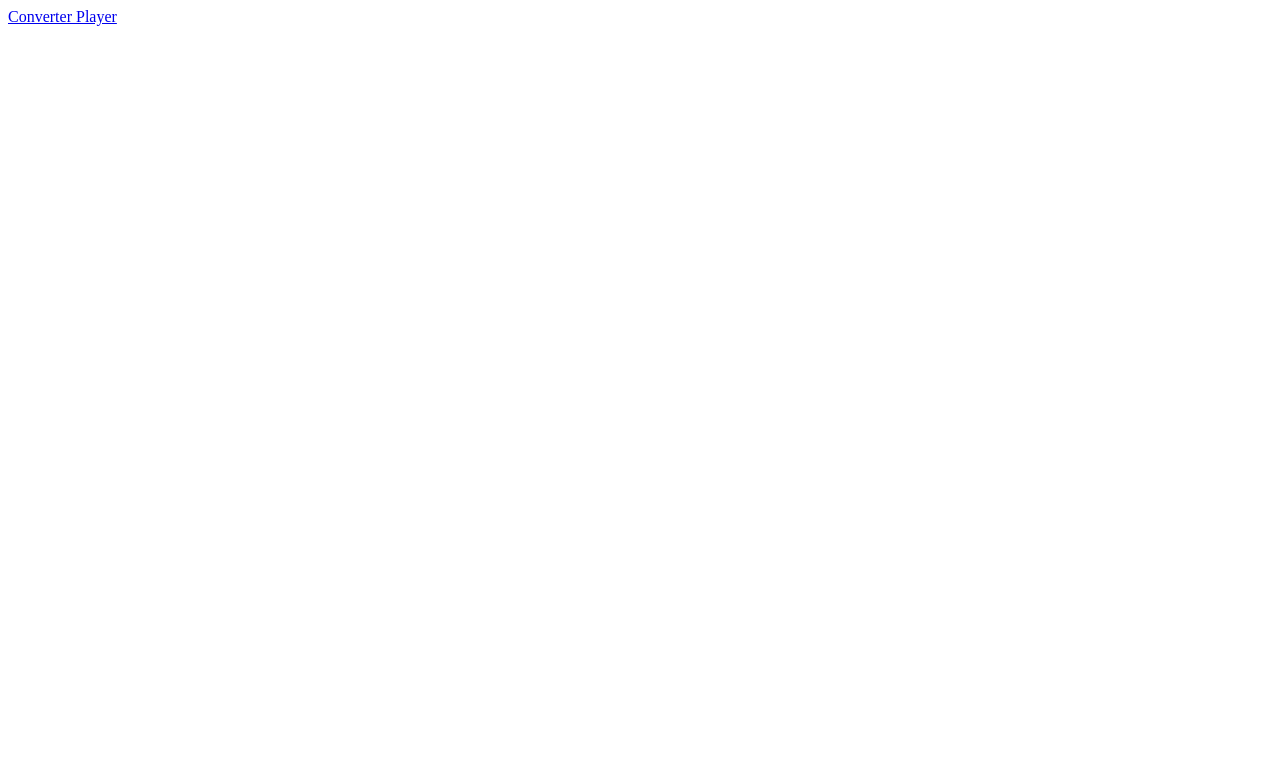
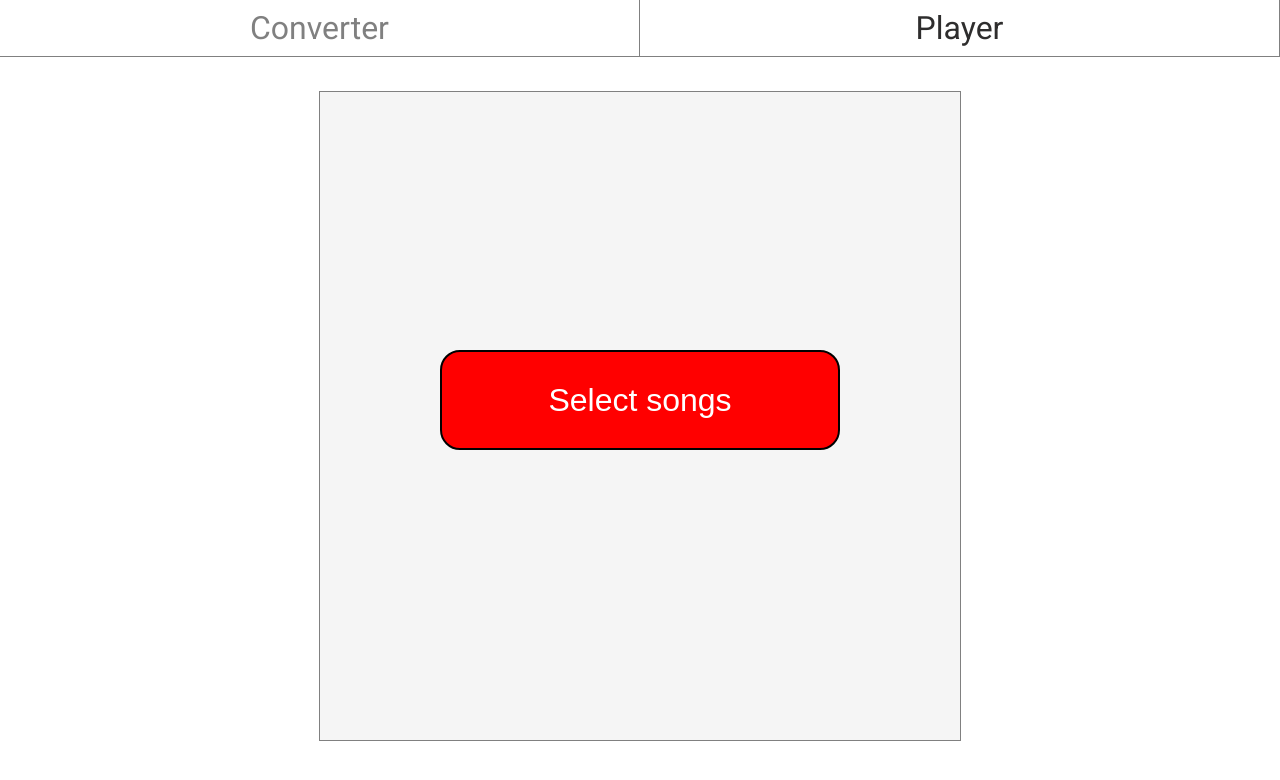
Before and after one commit to vojam1/Muze-main, an Electron app: page views/player.html in a window 1280 px wide. Drawn offline with Linux system fonts and the light colour scheme.

Commit message:
Before rework

```diff
--- a/preload.js
+++ b/preload.js
@@ -2,5 +2,6 @@ const { contextBridge, ipcRenderer } = require('electron/renderer')
 
 contextBridge.exposeInMainWorld('electronAPI', {
   download: (playlistName, selectedFolder, format) => ipcRenderer.send('download', playlistName, selectedFolder, format),
-  selectFolder: () => ipcRenderer.invoke('selectFolder')
+  selectFolder: () => ipcRenderer.invoke('selectFolder'),
+  selectSongs: () => ipcRenderer.invoke('selectSongs')
 })
--- a/stylesheets/main.css
+++ b/stylesheets/main.css
@@ -33,6 +33,10 @@ body{
     font-size: 2em;
     border-bottom: 1px double gray;
     border-right: 1px double gray;
+}
+
+.active-nav p{
+    color: rgb(46, 45, 45);
 }
 
 .main-body{
--- /dev/null
+++ b/stylesheets/player.css
@@ -0,0 +1,246 @@
+.main-body{
+    height: 90vh;
+    display: flex;
+    justify-content: center;
+    align-items: center;
+}
+
+.player{
+    display: flex;
+    justify-content: center;
+    align-items: center;
+    flex-direction: column;
+
+    height: 90%;
+    width: 50%;
+    background-color: whitesmoke;
+    border: 1px solid gray;
+}
+
+#selectSongs{
+    position: absolute;
+    top: 0;
+    bottom: 0;
+    left: 0;
+    right: 0;
+    margin: auto;
+
+    width: 400px;
+    height: 100px;
+
+    font-size: 2em;
+    border: 2px solid black;
+    border-radius: 20px;
+    background-color: red;
+    color: white;
+}
+
+#content{
+    visibility: hidden;
+}
+/* body {
+    font-family: Arial, Helvetica, sans-serif;
+    background: linear-gradient(to right,#9a1d86, #1595be);
+    font-weight: bold;
+    }
+
+    .player{
+      height: 95vh;
+      display: flex;
+      align-items: center;
+      flex-direction: column;
+      justify-content: center;
+  }
+    .wrapper{
+      border: 1px solid transparent;
+      padding: 30px;
+      border-radius: 20px;
+      background-color: #ddd;
+      box-shadow: rgba(0, 0, 0, 0.3) 0px 19px 38px, rgba(0, 0, 0, 0.22) 0px 15px 12px;
+    }
+
+    .details {
+    display: flex;
+    align-items: center;
+    flex-direction: column;
+    justify-content: center;
+    }
+
+    .track-art {
+    margin: 25px;
+    height: 250px;
+    width: 250px;
+    border:2px solid 	#FFFAFA;
+    background-size: cover;
+    background-position: center;
+    border-radius: 50%;
+    -moz-box-shadow: 0px 6px 5px black;
+    -webkit-box-shadow: 0px 6px 5px black;
+    box-shadow: 0px 6px 5px black;
+    -moz-border-radius:190px;
+    -webkit-border-radius:190px;
+    border-radius:190px;
+    }
+
+    .now-playing {
+    font-size: 1rem;
+    }
+
+    .track-name {
+    font-size: 2.5rem;
+    }
+
+    .track-artist {
+    margin-top: 5px;
+    font-size: 1.5rem;
+    }
+
+    .buttons {
+    display: flex;
+    flex-direction: row;
+    align-items: center;
+    margin-bottom: 30px;
+    }
+    .active{
+        color: black;
+    }
+
+    .repeat-track,
+    .random-track,
+    .playpause-track,
+    .prev-track,
+    .next-track {
+    padding: 25px;
+    opacity: 0.8;
+    transition: opacity .2s;
+    }
+
+    .repeat-track:hover,
+    .random-track:hover,
+    .playpause-track:hover,
+    .prev-track:hover,
+    .next-track:hover {
+    opacity: 1.0;
+    }
+
+    .slider_container {
+    display: flex;
+    justify-content: center;
+    align-items: center;
+    }
+
+    .seek_slider, .volume_slider {
+    -webkit-appearance: none;
+    -moz-appearance: none;
+    appearance: none;
+    height: 5px;
+    background: #83A9FF;
+    -webkit-transition: .2s;
+    transition: opacity .2s;
+    }
+
+    .seek_slider::-webkit-slider-thumb,
+    .volume_slider::-webkit-slider-thumb {
+    -webkit-appearance: none;
+    -moz-appearance: none;
+    appearance: none;
+    width: 15px;
+    height: 15px;
+    background: white;
+    border: 3px solid #3774FF;
+    cursor: grab;
+    border-radius: 100%;
+    }
+
+    .seek_slider:hover,
+    .volume_slider:hover {
+    opacity: 1.0;
+    }
+
+    .seek_slider {
+    width: 60%;
+    }
+
+    .volume_slider {
+    width: 30%;
+    }
+
+    .current-time,
+    .total-duration {
+    padding: 10px;
+    }
+
+    i.fa-volume-down,
+    i.fa-volume-up {
+    padding: 10px;
+    }
+
+    i,
+    i.fa-play-circle,
+    i.fa-pause-circle,
+    i.fa-step-forward,
+    i.fa-step-backward,
+    p {
+    cursor: pointer;
+    }
+    .randomActive{
+        color: black;
+    }
+    .rotate {
+        animation: rotation 8s infinite linear;
+    }
+    @keyframes rotation {
+        from {
+          transform: rotate(0deg);
+        }
+        to {
+          transform: rotate(359deg);
+        }
+    }
+    .loader {
+      height: 70px;
+      display: flex;
+      justify-content: center;
+      align-items: center;
+    }
+    .loader .stroke{
+        background: #f1f1f1;
+        height: 150%;
+        width: 10px;
+        border-radius: 50px;
+        margin: 0 5px;
+        animation: animate 1.4s linear infinite;
+    }
+      @keyframes animate {
+        50% {
+          height: 20%;
+          background: #4286f4;
+        }
+
+        100% {
+          background: #4286f4;
+          height: 100%;
+        }
+      }
+      .stroke:nth-child(1){
+          animation-delay: 0s;
+      }
+      .stroke:nth-child(2){
+        animation-delay: 0.3s;
+    }
+    .stroke:nth-child(3){
+        animation-delay: 0.6s;
+    }
+    .stroke:nth-child(4){
+        animation-delay: 0.9s;
+    }
+    .stroke:nth-child(5){
+        animation-delay: 0.6s;
+    }
+    .stroke:nth-child(6){
+        animation-delay: 0.3s;
+    }
+    .stroke:nth-child(7){
+        animation-delay: 0s;
+    }
+     */
--- a/views/player.html
+++ b/views/player.html
@@ -2,17 +2,93 @@
 <html lang="en">
 <head>
     <meta charset="UTF-8">
+    <meta http-equiv="X-UA-Compatible" content="IE=edge">
     <meta name="viewport" content="width=device-width, initial-scale=1.0">
-    <title>Player</title>
+    <title>Muze Music Player</title>
+    <style>
+    @import url('https://fonts.googleapis.com/css2?family=Roboto:ital,wght@0,100..900;1,100..900&display=swap');
+    </style>
+    <link rel="stylesheet" href="../stylesheets/main.css">
+    <link rel="stylesheet" href="../stylesheets/player.css">
 </head>
 <body>
-    <header>
-        <a href="index.html">
-            Converter
-        </a>
-        <a href="#">
-            Player
-        </a>
-    </header>
+    <div class="container">
+        <header class="header">
+            <a href="index.html">
+                <p>Converter</p>
+            </a>
+            <a href="#" class="active-nav">
+                <p>Player</p>
+            </a>
+        </header>
+
+        <div class="main-body">
+            <div class="player">
+                <button id="selectSongs">Select songs</button>
+                <div id="content">
+                    <p id="songName">Now playing: </p>
+                    <div class="slider">
+                        <button id="play_pause"> Play/Pause </button>
+                    </div>
+                    <div>
+                        <button id="previous"> Previous </button>
+                        <button id="next"> Next </button>
+                    </div>
+                </div>
+            </div>
+        </div>
+    </div>
+
+   <!-- <div class="player">
+       <div class="wrapper">
+           <div class="details">
+               <div class="now-playing">PLAYING x OF y</div>
+               <div class="track-art"></div>
+               <div class="track-name">Track Name</div>
+               <div class="track-artist">Track Artist</div>
+           </div>
+
+           <div class="slider_container">
+               <div class="current-time">00:00</div>
+                <input type="range" min="1" max="100" value="0" class="seek_slider" onchange="seekTo()">
+                <div class="total-duration">00:00</div>
+           </div>
+
+           <div class="slider_container">
+               <i class="fa fa-volume-down"></i>
+                <input type="range" min="1" max="100" value="99" class="volume_slider" onchange="setVolume()">
+                <i class="fa fa-volume-up"></i>
+           </div>
+
+           <div class="buttons">
+               <div class="random-track" onclick="randomTrack()">
+                   <i class="fas fa-random fa-2x" title="random"></i>
+               </div>
+               <div class="prev-track" onclick="prevTrack()">
+                    <i class="fa fa-step-backward fa-2x"></i>
+                </div>
+                <div class="playpause-track" onclick="playpauseTrack()">
+                    <i class="fa fa-play-circle fa-5x"></i>
+                </div>
+                <div class="next-track" onclick="nextTrack()">
+                    <i class="fa fa-step-forward fa-2x"></i>
+                </div>
+                <div class="repeat-track" onclick="repeatTrack()">
+                    <i class="fa fa-repeat fa-2x" title="repeat"></i>
+                </div>
+           </div>
+
+            <div id="wave">
+                <span class="stroke"></span>
+                <span class="stroke"></span>
+                <span class="stroke"></span>
+                <span class="stroke"></span>
+                <span class="stroke"></span>
+                <span class="stroke"></span>
+                <span class="stroke"></span>
+            </div>
+       </div>
+   </div> -->
+    <script src="../player.js" defer></script>
 </body>
 </html>
```
Also changed, not shown: main.js (+22 -3 lines), player.js (added, +187 -0 lines), views/index.html (+2 -2 lines).
